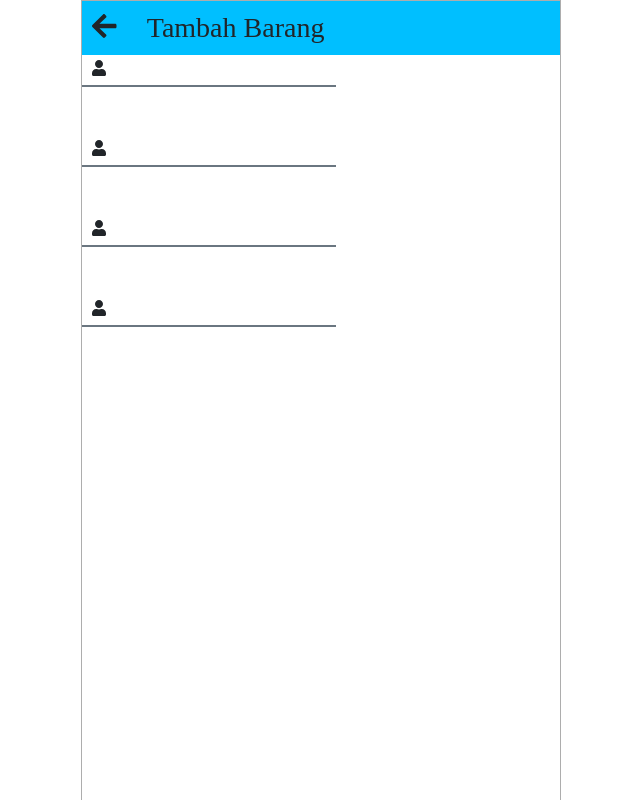
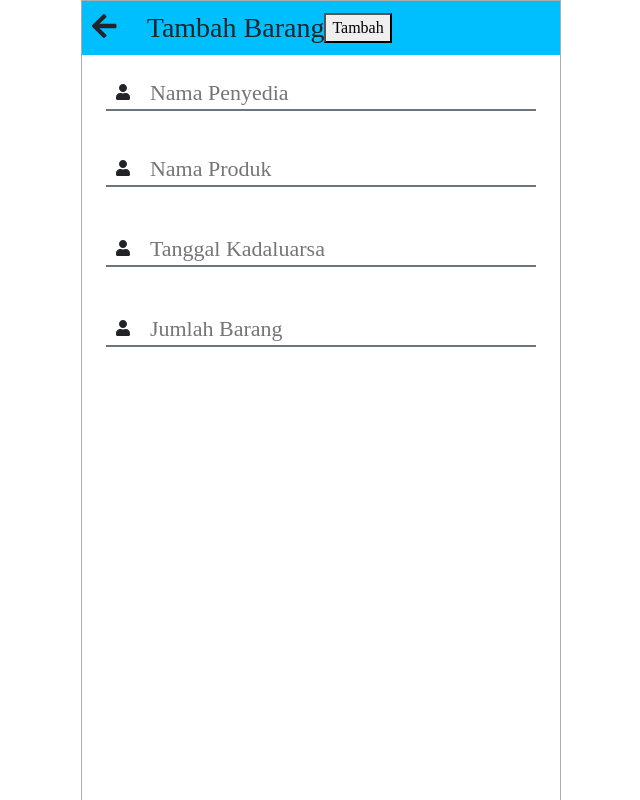
Before and after one commit to 12henbx/Warehouse-VueJS, a Vue app: page /container-activity/1/add-item in a window 1280 px wide. Shown: the top 800 px of the page, without its empty margins (319-959 px from the left). Built offline with nearby package versions, Linux system fonts and the light colour scheme; what vue-head, vue-js-modal, vue-qrcode-reader would draw is missing.

Commit message:
Create tambah produk page from qr code scanner modal

```diff
--- a/src/components/header/PageHeader.vue
+++ b/src/components/header/PageHeader.vue
@@ -7,6 +7,11 @@
             </div>
             <div class="title-box">
                 <h3 class="menu-title">{{menuTitle}}</h3>
+            </div>
+            <div class="add-button-box" v-if="menuTitle === 'Tambah Barang'">
+                <span>
+                    <button>Tambah</button>
+                </span>
             </div>
         </header>
 </template>
@@ -25,7 +30,7 @@
         display: flex;
         position: fixed;
         height: 54px;
-        width: fit-content;
+        width: 100%;
         flex-direction: row;
         align-items: center;
         padding: 0 10px;
@@ -43,4 +48,12 @@
     .menu-title {
         margin-top: 8px;
     }
+
+    .add-button-box{
+        display: flex;
+        float: right;
+        margin-right: 0;
+        position: relative;
+        width: 100px;
+    }
 </style>
--- a/src/router/index.js
+++ b/src/router/index.js
@@ -15,7 +15,7 @@ import AddItemContainerActivity from "../views/AddItemContainerActivity";
 
 Vue.use(VueRouter);
 Vue.use(VueHead);
-Vue.use(VModal);
+Vue.use(VModal, { dynamicDefault: { draggable: true, resizable: true } });
 
 const routes = [
   { path: '/', name: 'home', component: Home},
--- a/src/styles/page/_additemcontainer.scss
+++ b/src/styles/page/_additemcontainer.scss
@@ -5,11 +5,18 @@
   background-color: deepskyblue;
 }
 
-.supplier-input-box {
+.main-input-box{
   display: flex;
-  align-items: stretch;
+  flex-direction: column;
+}
+
+ // Supplier Name Input Box
+.input-box {
+  display: flex;
+  align-items: center;
+  justify-content: center;
   height: 80px;
-  width: 80%;
+  width: 100%;
   border: none;
 }
 
@@ -19,7 +26,7 @@
   border-bottom: 2px solid $border-bottom-color;
   align-items: stretch;
   height: fit-content;
-  width: max-content;
+  width: 90%;
   z-index: 0;
   position: relative;
 }
@@ -39,7 +46,7 @@
   margin: 0;
 }
 
-.input-username-box {
+.detail-input-box {
   display: flex;
   align-items: center;
   align-self: flex-start;
@@ -50,7 +57,7 @@
   -moz-box-sizing: border-box;  // chrome, safari
 }
 
-.username-input {
+.item-detail-input {
   display: block;
   padding: 2px 10px 5px;
   overflow-wrap: break-word;
@@ -59,30 +66,7 @@
   outline: 0;
   text-align: start;
   white-space: pre-wrap;
+  font-size: 22px;
   width: 100%;
   height: 30px;
 }
- // Product Name Input Box
-.product-input-box {
-  display: flex;
-  align-items: stretch;
-  height: 80px;
-  width: 80%;
-  border: none;
-}
- // Expired Date Input Box
-.expired-input-box{
-  display: flex;
-  align-items: stretch;
-  height: 80px;
-  width: 80%;
-  border: none;
-}
- // Quantity Input Box
-.quantity-input-box {
-  display: flex;
-  align-items: stretch;
-  height: 80px;
-  width: 80%;
-  border: none;
-}
--- a/src/styles/page/_signin.scss
+++ b/src/styles/page/_signin.scss
@@ -55,7 +55,7 @@ h1{
   -moz-box-sizing: border-box;  // chrome, safari
 }
 
-.username-input {
+.login-input {
   display: block;
   padding: 2px 10px 5px;
   overflow-wrap: break-word;
--- a/src/views/AddItemContainerActivity.vue
+++ b/src/views/AddItemContainerActivity.vue
@@ -3,45 +3,47 @@
         <div class="place-header">
             <PageHeader v-bind:menuTitle="title"></PageHeader>
         </div>
-        <div class="supplier-input-box">
+        <div class="main-input-box">
+            <div class="input-box">
+                <div class="highlight-bottom">
+                    <div class="text-user-box">
+                        <span class="text-user"><font-awesome-icon class="search-icon" :icon="['fas', 'user']" /></span>
+                    </div>
+                    <div class="detail-input-box">
+                        <input placeholder="Nama Penyedia" class="item-detail-input" type="text">
+                    </div>
+                </div>
+            </div>
+            <div class="input-box">
                 <label class="highlight-bottom">
                     <div class="text-user-box">
                         <span class="text-user"><font-awesome-icon class="search-icon" :icon="['fas', 'user']" /></span>
                     </div>
-                <div class="input-username-box">
-                    <input class="username-input" type="text">
+                    <div class="detail-input-box">
+                        <input placeholder="Nama Produk" v-model="productName" class="item-detail-input" type="text">
                     </div>
                 </label>
             </div>
-        <div class="product-input-box">
+            <div class="input-box">
                 <label class="highlight-bottom">
                     <div class="text-user-box">
                         <span class="text-user"><font-awesome-icon class="search-icon" :icon="['fas', 'user']" /></span>
                     </div>
-                <div class="input-username-box">
-                    <input class="username-input" type="text">
+                    <div class="detail-input-box">
+                        <input placeholder="Tanggal Kadaluarsa" class="item-detail-input" type="text">
                     </div>
                 </label>
             </div>
-        <div class="expired-input-box">
+            <div class="input-box">
                 <label class="highlight-bottom">
                     <div class="text-user-box">
                         <span class="text-user"><font-awesome-icon class="search-icon" :icon="['fas', 'user']" /></span>
                     </div>
-                <div class="input-username-box">
-                    <input class="username-input" type="text">
+                    <div class="detail-input-box">
+                        <input placeholder="Jumlah Barang" class="item-detail-input" type="text">
                     </div>
                 </label>
             </div>
-        <div class="quantity-input-box">
-            <label class="highlight-bottom">
-                <div class="text-user-box">
-                    <span class="text-user"><font-awesome-icon class="search-icon" :icon="['fas', 'user']" /></span>
-                </div>
-                <div class="input-username-box">
-                    <input class="username-input" type="text">
-                </div>
-            </label>
         </div>
         </div>
 </template>
@@ -55,7 +57,8 @@
         },
         data(){
             return{
-                title: 'Tambah Barang'
+                title: 'Tambah Barang',
+                productName: this.$route.query.productName,
             }
         }
     }
--- a/src/views/ContainerActivityDetail.vue
+++ b/src/views/ContainerActivityDetail.vue
@@ -73,7 +73,8 @@
                 console.log(decodedString.toString())
                 if (decodedString !== ""){
                     this.productName = decodedString.toString();
-                    router.push({ path: `/container-activity/${this.$route.params.id}/add-item`})
+                    router.push({ path: `/container-activity/${this.$route.params.id}/add-item`, query: { productName : this.productName } })
+                    // router.push({ name: name, query: { term : query } })
                 }
             }
         }
--- a/src/views/SignIn.vue
+++ b/src/views/SignIn.vue
@@ -2,24 +2,24 @@
   <form class="container-sign-in">
     <h1>Log In</h1>
     <div class="username-box">
-      <label class="highlight-bottom">
+      <div class="highlight-bottom">
         <div class="text-user-box">
           <span class="text-user"><font-awesome-icon class="search-icon" :icon="['fas', 'user']" /></span>
         </div>
         <div class="input-username-box">
-          <input class="username-input" type="text">
+          <input placeholder="Username" class="login-input" type="text">
         </div>
-      </label>
+      </div>
     </div>
     <div class="password-box">
-      <label class="highlight-bottom">
+      <div class="highlight-bottom">
         <div class="text-user-box">
           <span class="text-user"><font-awesome-icon class="search-icon" :icon="['fas', 'lock']" /></span>
         </div>
         <div class="input-username-box">
-          <input class="username-input" type="password">
+          <input placeholder="Password" class="login-input" type="password">
         </div>
-      </label>
+      </div>
     </div>
     <input type="submit" class="signin-btn" value="Login">
     <span class="bottom-text">Don't have an account? <a href="/signup">Sign Up</a></span>
```
Lines whose indentation alone changed are shown as unchanged.
